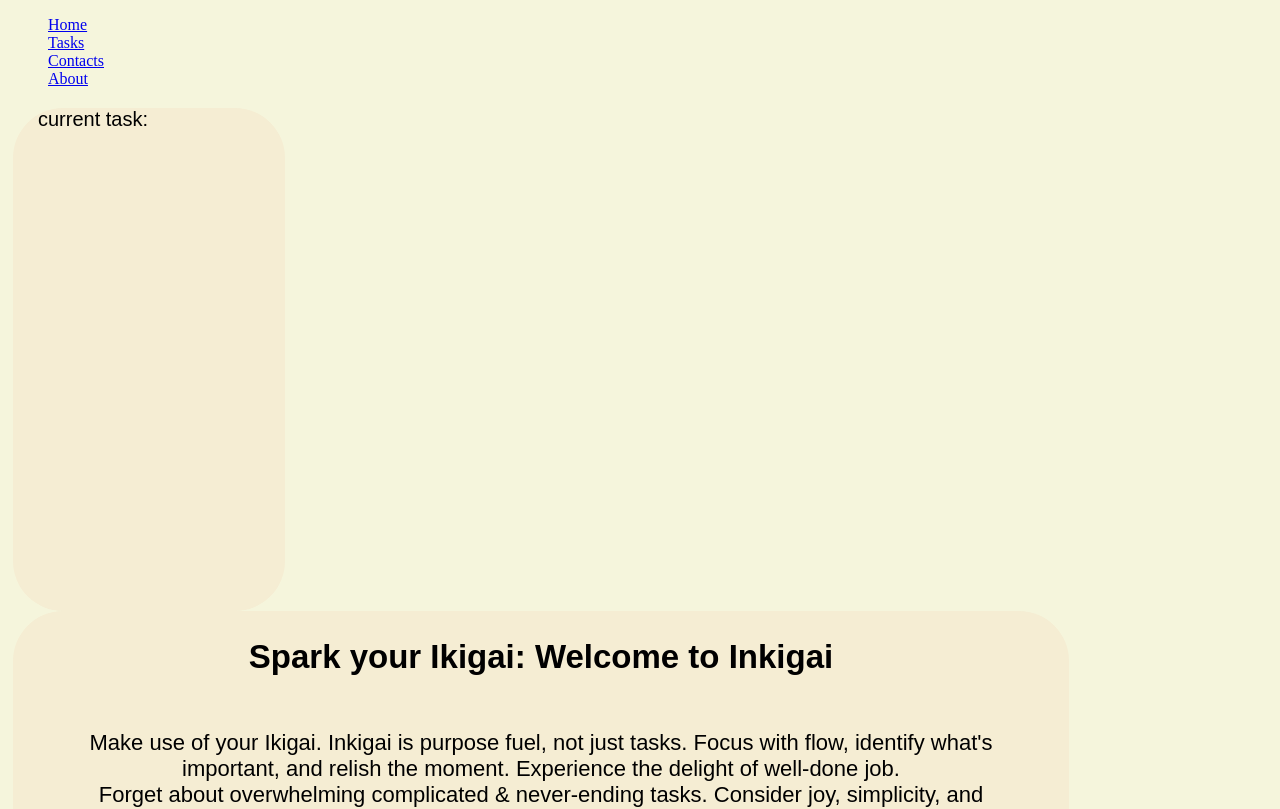
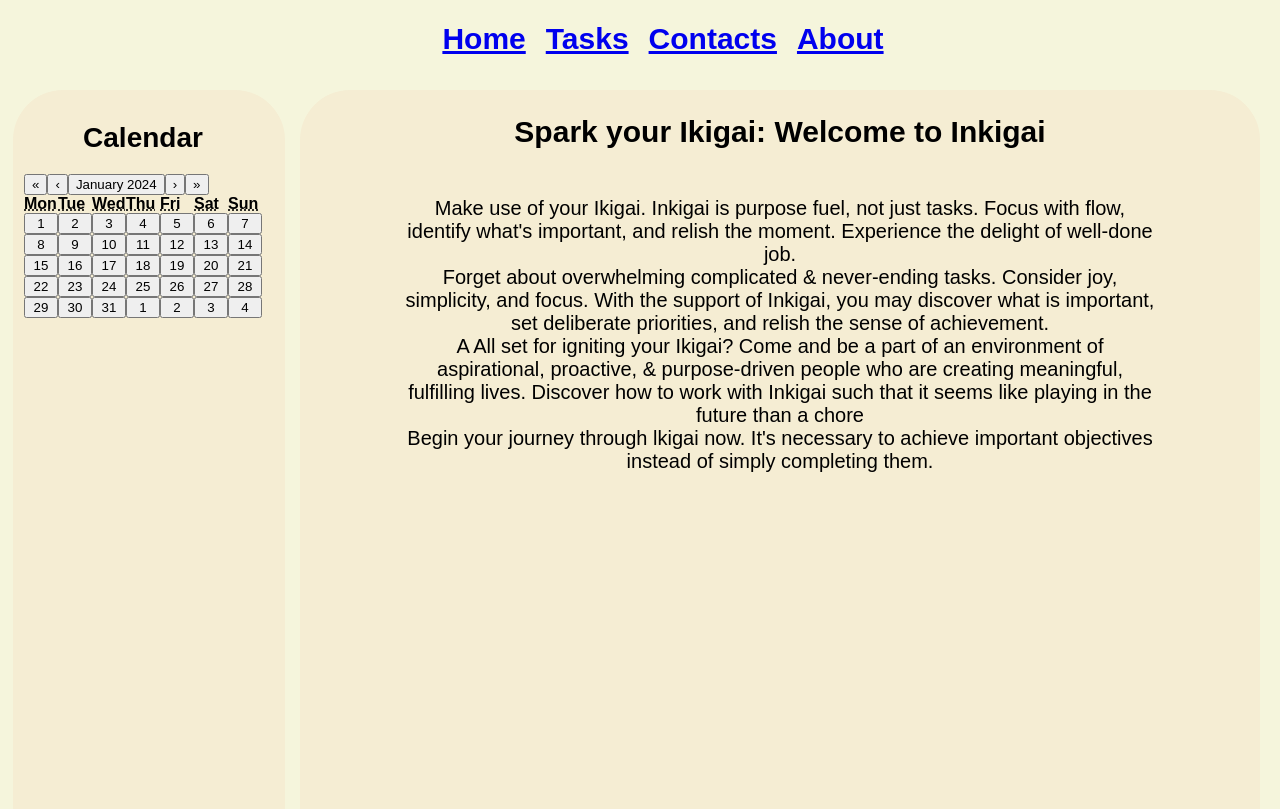
Before and after one commit to 016Dan/WEB-DEVELOPMENT-PROJECT, a React (Create React App) app in the folder to-do-list-web-app/: page / in a window 1280 px wide. Shown: the top 809 px of the page. Built offline with nearby package versions, Linux system fonts and the light colour scheme.

Commit message:
Update on App.js (navlinks), App.css, Home.js, and About.js
Added new things on the about section, Fixed and added new codes on .css, fixed the alignment on the navigation links. and for the Home section, added a simple calendar on the left section of the page

```diff
--- a/to-do-list-web-app/src/App.css
+++ b/to-do-list-web-app/src/App.css
@@ -10,6 +10,21 @@ body {
   flex-wrap: wrap;
   margin-top: 20px;
 }
+
+/* Nav */
+
+.app-nav {
+  font-family: "Poppins", sans-serif;
+  display: flex;
+  justify-content: center;
+  line-height: 2px;
+  font-size: 30px;
+  font-weight: bold;
+  color: black;
+}
+
+/* Home */
+
 .box {
   text-decoration: none;
   border-radius: 50px;
@@ -37,8 +52,8 @@ li {
 }
 
 .box2 {
-  width: 62rem;
-  padding-inline: 2rem;
+  width: 50rem;
+  padding-inline: 5rem;
 }
 .text2 {
   padding-left: 25px;
@@ -54,16 +69,43 @@ li {
   padding: 0%;
 }
 
-/* sdadasdada */
- .navbar-links li {
-  padding-right: 140px;
-  padding-left: 10px;
-  font-size: 50px;
-  text-decoration: none;
-  display: flex;
-  color: black;
- }
+.calendar-container {
+  position: absolute;
+  font-family: "Poppins", sans-serif;
+  font-weight: bold;
+  width: 238px;
+  margin: 0 1rem;
+  padding-top: 2rem;
+}
+
+.text3 {
+  padding-left: 25px;
+  padding-right: 25px;
+  padding-bottom: 20px;
+  font-family: "Poppins", sans-serif;
+  text-align: center;
+  font-size: 28px;
+}
 
 /* sdadasdada */
-/* sdadasdada */
-/* sdadasdada */
+
+/* About Section */
+.content02 {
+  display: flex;
+  flex-wrap: wrap;
+  margin-top: 20px;
+}
+
+.box2-1 {
+  width: 73.5rem;
+  padding-inline: 5rem;
+}
+
+.text4 {
+  padding-left: 25px;
+  padding-right: 25px;
+  padding-top: 10px;
+  font-family: "Poppins", sans-serif;
+  text-align: center;
+  font-size: 20px;
+}
--- a/to-do-list-web-app/src/App.js
+++ b/to-do-list-web-app/src/App.js
@@ -9,13 +9,21 @@ import "./App.css";
 
 function App() {
   return (
-     <BrowserRouter>
+    <BrowserRouter>
       <nav className="app-nav">
-        <ul>
-          <li><Link to="/">Home</Link></li>
-          <li><Link to="/tasks">Tasks</Link></li>
-          <li><Link to="/contacts">Contacts</Link></li>
-          <li><Link to="/about">About</Link></li>
+        <ul style={{ display: "flex", justifyContent: "center" }}>
+          <li style={{ marginRight: "20px" }}>
+            <Link to="/">Home</Link>
+          </li>
+          <li style={{ marginRight: "20px" }}>
+            <Link to="/tasks">Tasks</Link>
+          </li>
+          <li style={{ marginRight: "20px" }}>
+            <Link to="/contacts">Contacts</Link>
+          </li>
+          <li style={{ marginRight: '10px' }}>
+            <Link to="/about">About</Link>
+          </li>
         </ul>
       </nav>
       <main className="app-main">
@@ -26,7 +34,7 @@ function App() {
           <Route path="/about" element={<About />} />
         </Routes>
       </main>
-          </BrowserRouter>
+    </BrowserRouter>
   );
 }
 
--- a/to-do-list-web-app/src/components/About.js
+++ b/to-do-list-web-app/src/components/About.js
@@ -2,10 +2,27 @@ import React from "react";
 
 const About = () => {
   return (
-    <div>
-      <h1>About Here</h1>
-      <p>Lorem Ipsum
-      </p>
+    <div className="app-container">
+      <main className="content">
+        <div className="box box2-1">
+          <li>
+            <p className="text4">
+              <h2>ABOUT</h2>
+              <br />
+              Unlike other to-do list websites, Inkigai was brought up out of
+              weariness. It started here, immersed with innumerable tasks &
+              longing for something more. Something that ignited a meaning,
+              which sparked the very reason why we awoke each day. So, it went
+              on an effort to locate the Ikigai, that sweet spot wherein desire
+              combines a reason, ability meets life path.
+              <br /> Lorem
+              <br /> Lorem <br />
+              Lorem
+            </p>
+          </li>
+        </div>
+      </main>
+      <footer className="footer"></footer>
     </div>
   );
 };
--- a/to-do-list-web-app/src/components/Home.js
+++ b/to-do-list-web-app/src/components/Home.js
@@ -1,15 +1,16 @@
-import React from "react";
+import React, { useState } from "react";
+import Calendar from "react-calendar";
 
 const Home = () => {
+   const [selectedDate, setSelectedDate] = useState(new Date());
   return (
     <div className="app-container">
       <main className="content">
         <div className="box box1">
-          <li className="text1">current task:</li>
         </div>
         <div className="box box2">
           <li>
-            <p className="text2">
+            <p className="text1">
               <h2>Spark your Ikigai: Welcome to Inkigai</h2>
               <br />
               Make use of your Ikigai. Inkigai is purpose fuel, not just tasks.
@@ -29,6 +30,10 @@ const Home = () => {
             </p>
           </li>
         </div>
+        <div className="calendar-container">
+          <li className="text3">Calendar</li>
+          <Calendar onChange={setSelectedDate} value={selectedDate} />
+        </div>
       </main>
       <footer className="footer"></footer>
     </div>
```
